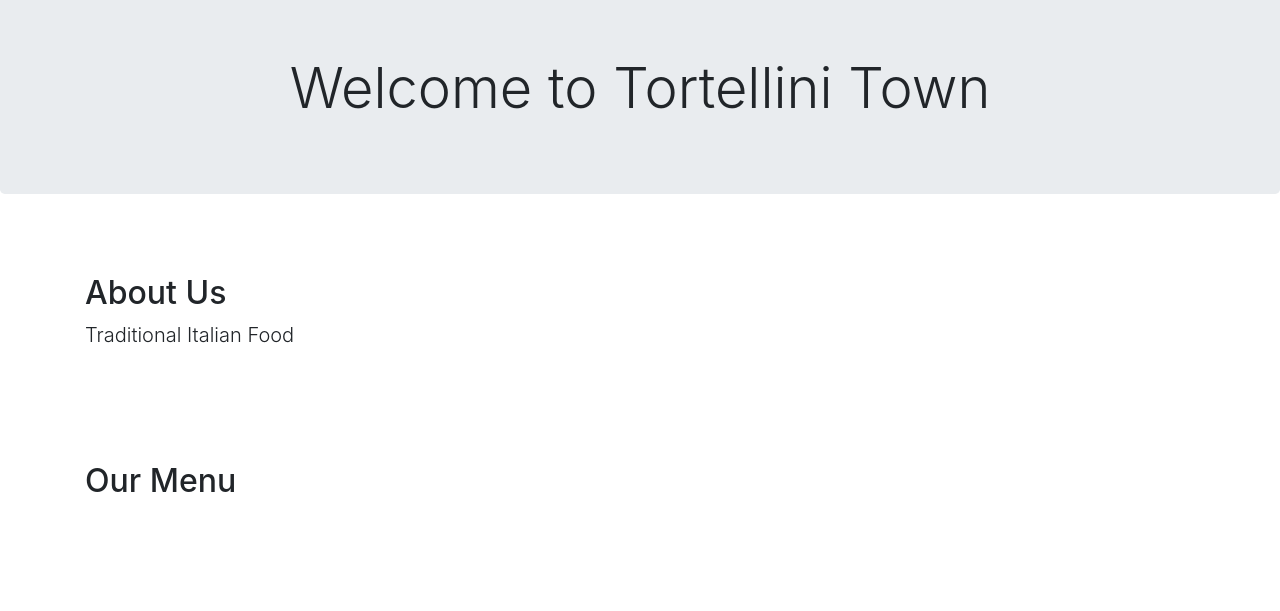
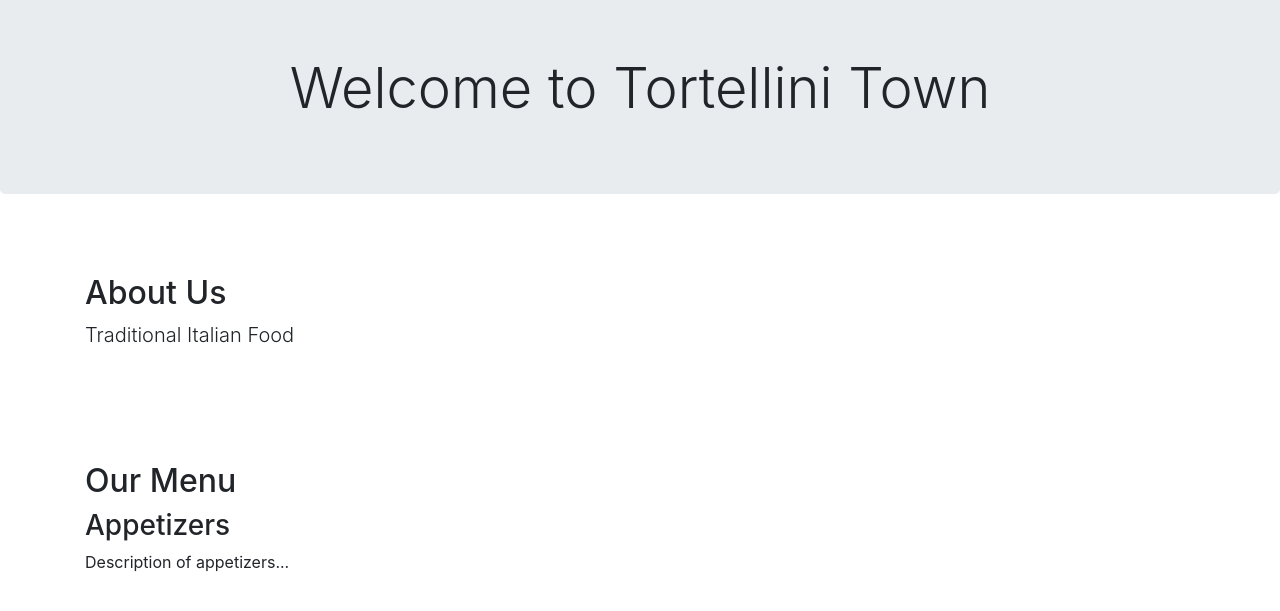
Before and after one commit to Markmcl25/project-4.2, a plain HTML site: page index.html in a window 1280 px wide. Shown: the part 67-678 px from the top of the page. Drawn offline with nearby package versions, Linux system fonts and the light colour scheme.

Commit message:
added appetizers to menu

```diff
--- a/index.html
+++ b/index.html
@@ -48,8 +48,10 @@
             <div class="container">
                 <h2>Our Menu</h2>
                 <div class="row">
-
-                </div>
+                    <div class="col-md-3">
+                        <h3>Appetizers</h3>
+                        <p>Description of appetizers...</p>
+                    </div>
             </div>
          </section>
     <footer>
```
